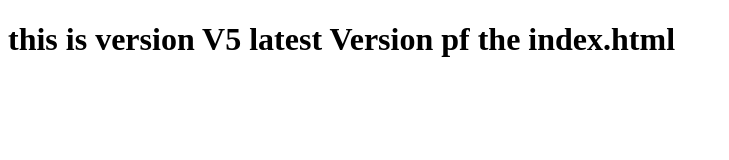
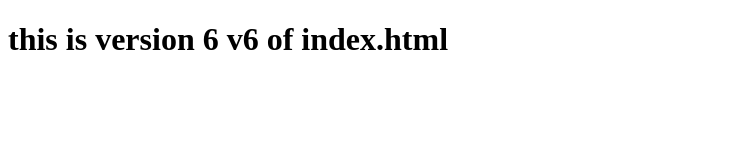
Before and after one commit to thisisbos/shell, a plain HTML site: page index.html in a window 1280 px wide. Shown: the whole page, without its empty margins (0-729 px from the left). Drawn offline with Linux system fonts and the light colour scheme.

Commit message:
version V6

```diff
--- a/index.html
+++ b/index.html
@@ -7,6 +7,6 @@
 
 </head>
 <body>
-    <h1>this is version V5 latest Version pf the index.html </h1>
+    <h1>this is version 6 v6 of index.html </h1>
 </body>
 </html>
```
